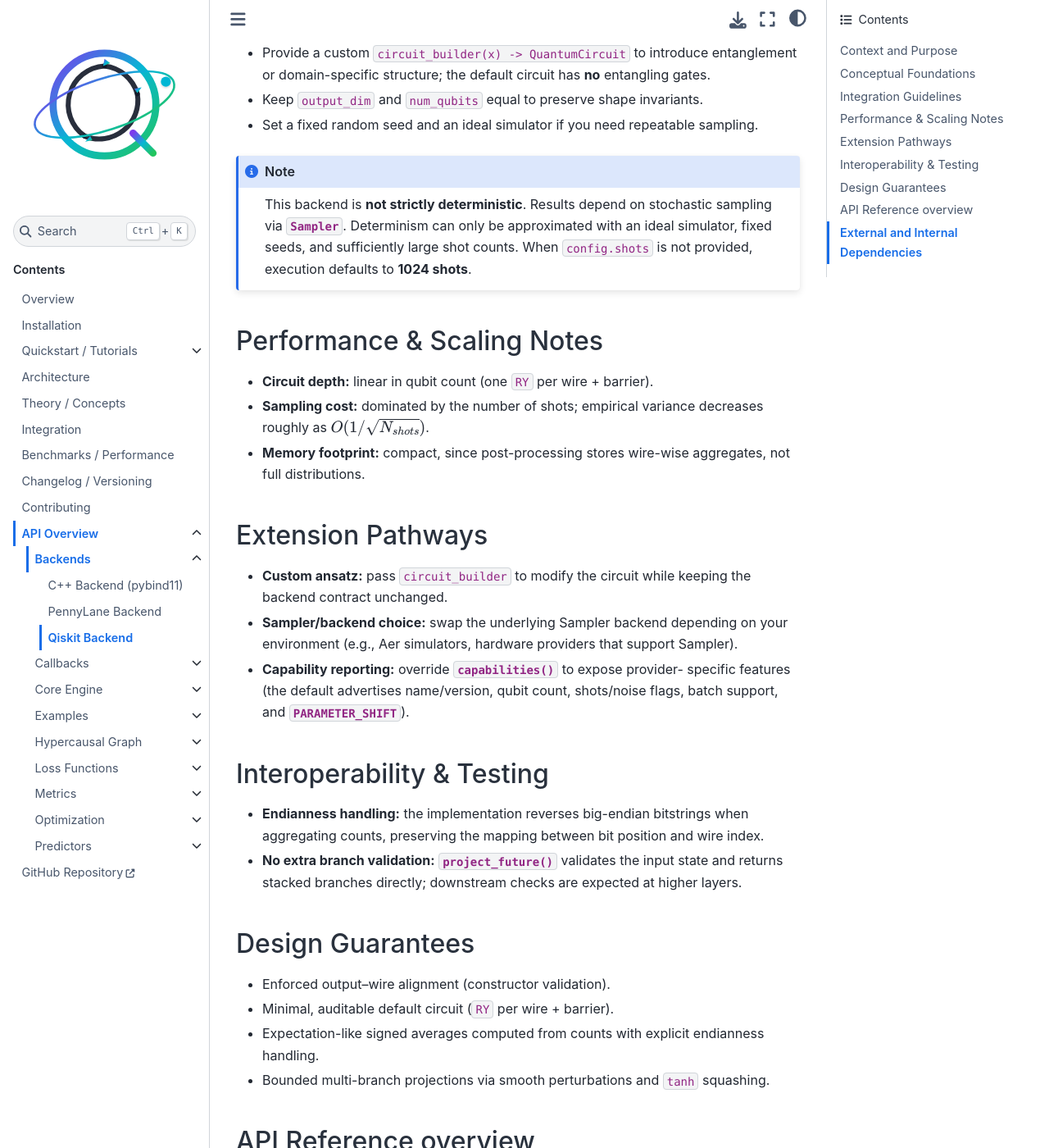
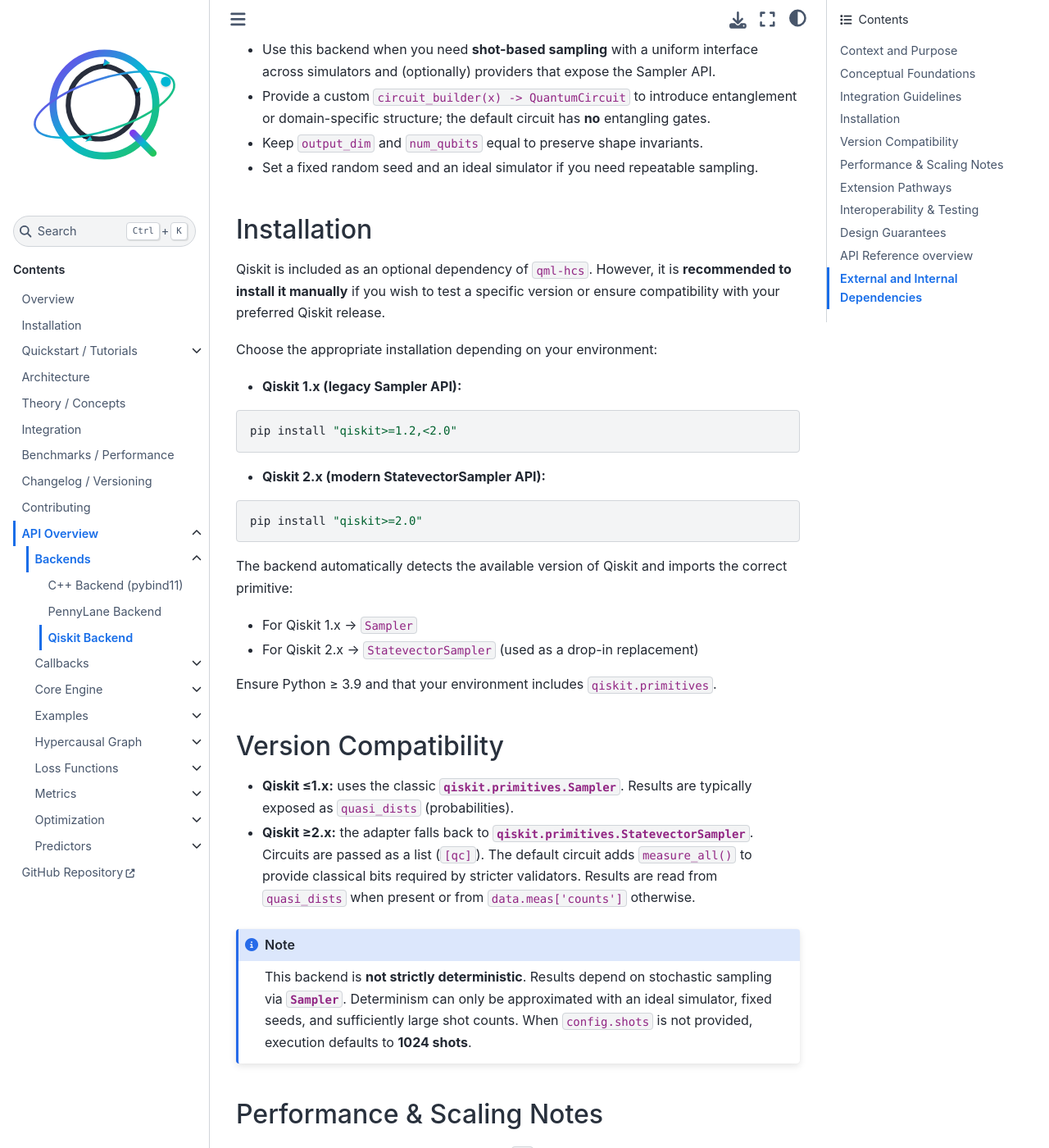
Before and after one commit to Neureonmindflux-Research-Lab/qml-hcs, a Sphinx documentation site: the page built from docs/modules/qmlhc/backends/qmlhc.backends.qiskit_backend.rst, in a window 1280 px wide and 1400 px high, scrolled down 824 px. Shown: the whole window at 82% size. Built offline with Sphinx 7.4.7 and the Sphinx Book theme 1.1.4, drawn with Linux system fonts in a browser that asks for light colours; some of the changed text lies outside the part shown.

Commit message:
docs(qiskit): clarify install and version notes

```diff
--- a/docs/modules/qmlhc/backends/qmlhc.backends.qiskit_backend.rst
+++ b/docs/modules/qmlhc/backends/qmlhc.backends.qiskit_backend.rst
@@ -18,8 +18,9 @@
    otherwise, ensuring each output index corresponds to a wire.
 
 2. **Minimal default ansatz:**
-   The fallback circuit applies one ``RY(angle)`` per wire and a final ``barrier``.
-   Measurement is implicit in the Sampler flow.
+   The fallback circuit applies one ``RY(angle)`` per wire and a final ``barrier``,
+   then calls ``measure_all()`` to ensure classical bits are present for Sampler validation.
+   Measurement can be implicit in some flows, but explicit ``measure_all()`` keeps versions compatible.
 
 3. **Signed averages from counts:**
    The execution aggregates bitstrings into a per-wire signed mean
@@ -39,6 +40,44 @@
   entangling gates.
 * Keep ``output_dim`` and ``num_qubits`` equal to preserve shape invariants.
 * Set a fixed random seed and an ideal simulator if you need repeatable sampling.
+
+Installation
+------------
+Qiskit is included as an optional dependency of ``qml-hcs``.
+However, it is **recommended to install it manually** if you wish to test
+a specific version or ensure compatibility with your preferred Qiskit release.
+
+Choose the appropriate installation depending on your environment:
+
+- **Qiskit 1.x (legacy Sampler API):**
+
+.. code-block:: bash
+
+     pip install "qiskit>=1.2,<2.0"
+
+- **Qiskit 2.x (modern StatevectorSampler API):**
+
+.. code-block:: bash
+
+     pip install "qiskit>=2.0"
+
+The backend automatically detects the available version of Qiskit and imports
+the correct primitive:
+
+- For Qiskit 1.x → ``Sampler``
+- For Qiskit 2.x → ``StatevectorSampler`` (used as a drop-in replacement)
+
+Ensure Python ≥ 3.9 and that your environment includes ``qiskit.primitives``.
+
+
+Version Compatibility
+---------------------
+- **Qiskit ≤1.x:** uses the classic :class:`qiskit.primitives.Sampler`.
+  Results are typically exposed as ``quasi_dists`` (probabilities).
+- **Qiskit ≥2.x:** the adapter falls back to :class:`qiskit.primitives.StatevectorSampler`.
+  Circuits are passed as a list (``[qc]``). The default circuit adds ``measure_all()`` to
+  provide classical bits required by stricter validators. Results are read from
+  ``quasi_dists`` when present or from ``data.meas['counts']`` otherwise.
 
 .. note::
    This backend is **not strictly deterministic**. Results depend on stochastic
```
